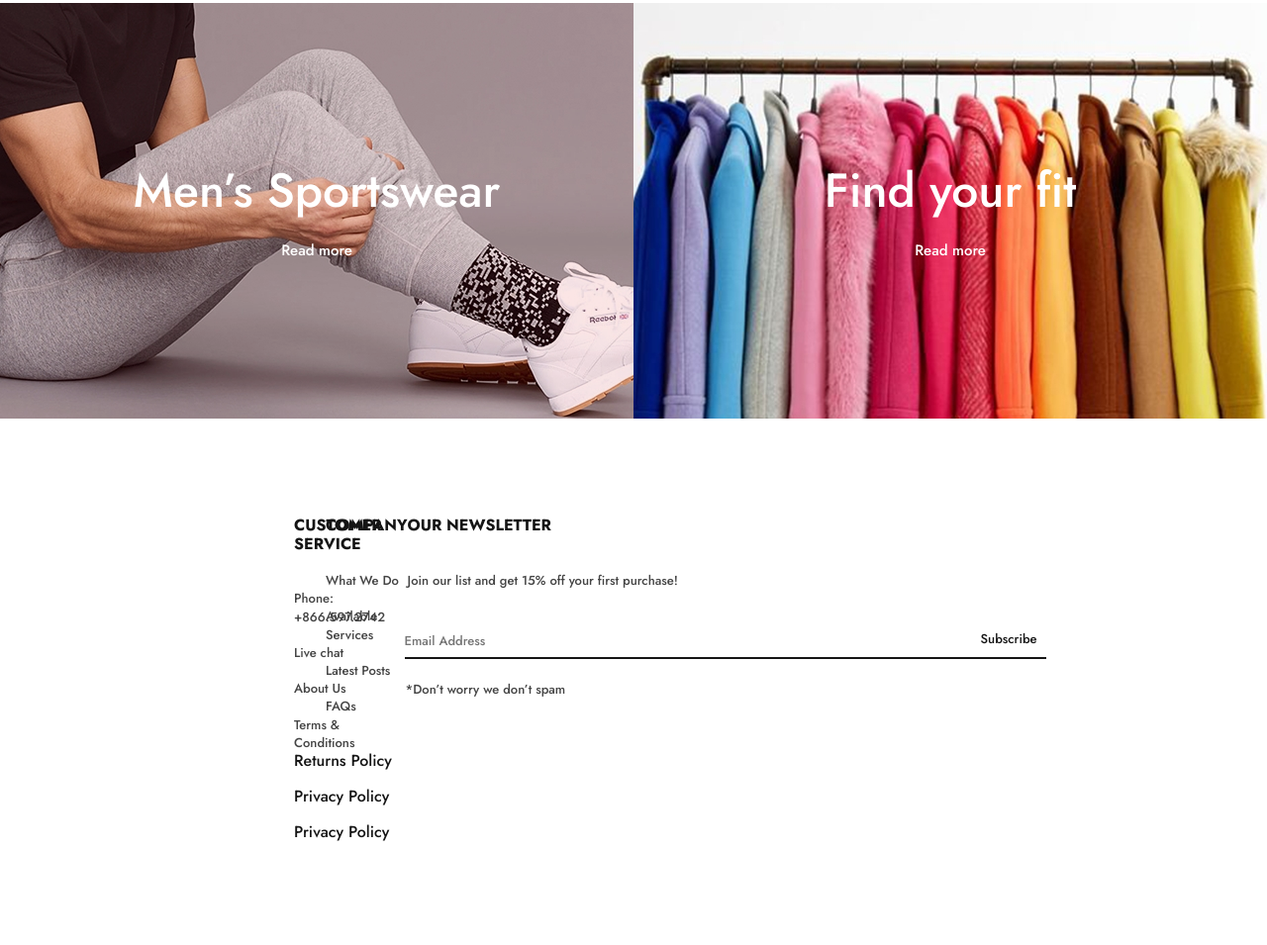
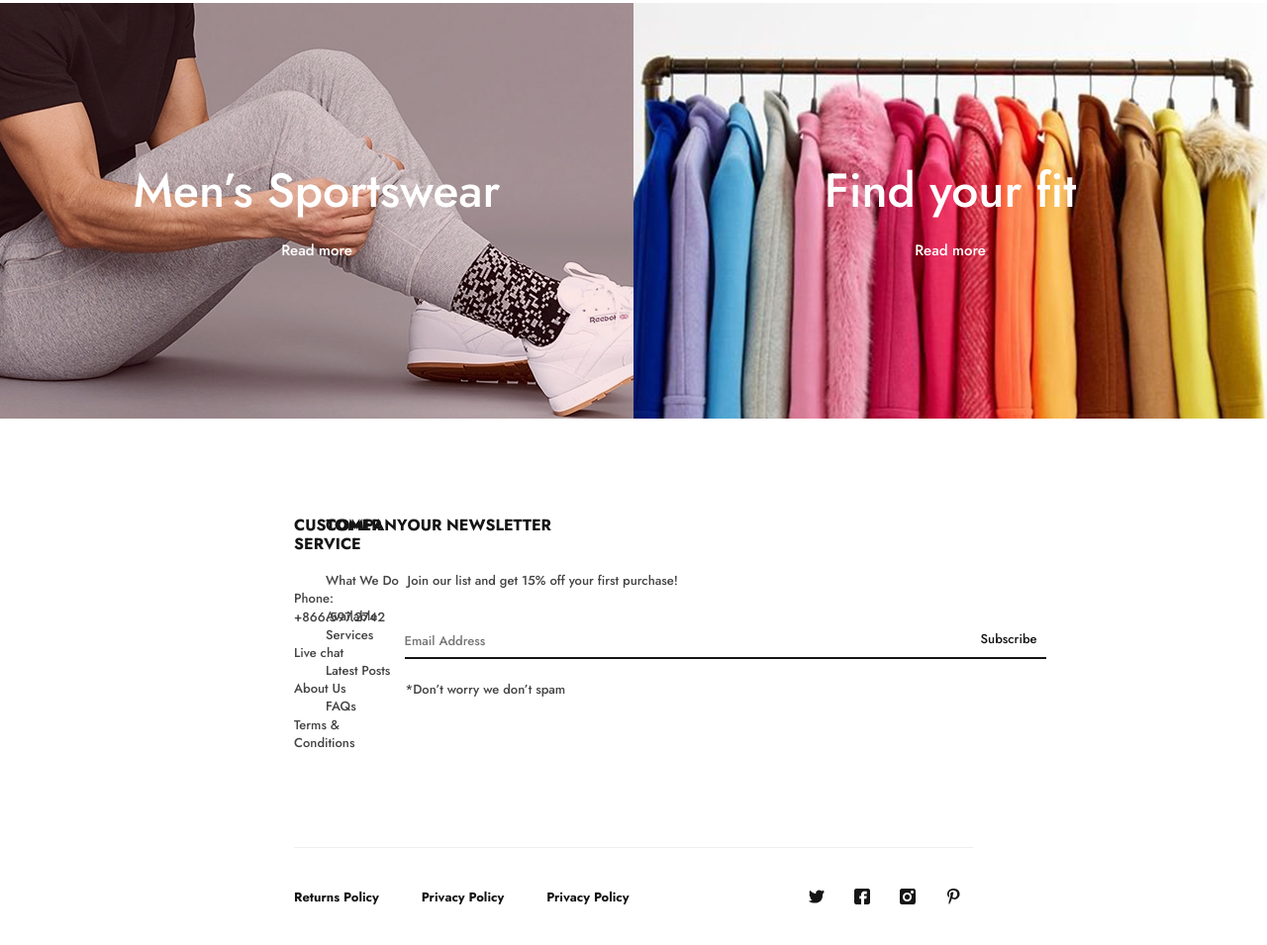
Before and after one commit to Presnia/zone-x, a website: page app/index.html in a window 1280 px wide. Shown: the part 3977-4932 px from the top of the page at 99% size. Drawn offline with Linux system fonts and the light colour scheme.

Commit message:
Footer is done fully

```diff
--- a/app/index.html
+++ b/app/index.html
@@ -323,17 +323,25 @@
 			<div class="footer__bottom">
         <div class="footer__left">
 					<ul class="footer__list footer__list--row">
-						<li class="footer__item"><a href="#" class="footer__link--row">Returns Policy</a></li>
-						<li class="footer__item"><a href="#" class="footer__link--row">Privacy Policy</a></li>
-						<li class="footer__item"><a href="#" class="footer__link--row">Privacy Policy</a></li>
+						<li class="footer__item"><a href="#" class="footer__link footer__link--row">Returns Policy</a></li>
+						<li class="footer__item"><a href="#" class="footer__link footer__link--row">Privacy Policy</a></li>
+						<li class="footer__item"><a href="#" class="footer__link footer__link--row">Privacy Policy</a></li>
 					</ul>
 				</div>
 				<div class="footer__right">
-					<ul class="social">
-						<a href="#" class="social__link social__link--tw" aria-label="Go to twitter"></a>
-						<a href="#" class="social__link social__link--fb" aria-label="Go to facebook"></a>
-						<a href="#" class="social__link social__link--in" aria-label="Go to instagram"></a>
-						<a href="#" class="social__link social__link--pin" aria-label="Go to pinterest"></a>
+					<ul class="social footer__social">
+						<li class="social__item">
+							<a href="#" class="social__link social__link--tw" aria-label="Go to twitter"></a>
+						</li>
+						<li class="social__item">
+							<a href="#" class="social__link social__link--fb" aria-label="Go to facebook"></a>
+						</li>
+						<li class="social__item">
+							<a href="#" class="social__link social__link--in" aria-label="Go to instagram"></a>
+						</li>
+						<li class="social__item">
+							<a href="#" class="social__link social__link--pin" aria-label="Go to pinterest"></a>
+						</li>
 					</ul>
 				</div>
 			</div>
--- a/src/scss/components/_footer.scss
+++ b/src/scss/components/_footer.scss
@@ -2,12 +2,13 @@
   &__content {
     padding: 0 247px;
     padding-top: 99px;
-    padding-bottom: 99px;
+    padding-bottom: 0;
   }
 
   &__top {
     display: flex;
     justify-content: space-between;
+    padding-bottom: 96px;
   }
 
   &__column {
@@ -22,9 +23,30 @@
     }
   }
 
+  &__list {
+    &--row {
+      display: flex;
+      align-items: center;
+
+      .footer__item {
+        margin-bottom: 0;
+
+        &:not(:last-child) {
+          margin-right: 43px;
+        }
+      }
+    }
+  }
+
   &__link {
     font-size: 13px;
     color: var(--color-tundora);
+
+    &--row {
+      font-weight: 700;
+      font-size: 13px;
+      color: var(--color-dark);
+    }
   }
 
   &__title {
@@ -46,6 +68,19 @@
     font-size: 13px;
     font-weight: 500;
     color: var(--color-tundora);
+  }
+
+  &__bottom {
+    display: flex;
+    justify-content: space-between;
+    align-items: center;
+    border-top: 1px solid #eee;
+    padding: 40px 0;
+  }
+
+  &__social {
+    height: 18px;
+    margin-right: 12px;
   }
 }
 
@@ -94,3 +129,40 @@
     color: var(--color-tundora);
   }
 }
+
+.social {
+  display: flex;
+  align-items: center;
+
+  &__item {
+    &:not(:last-child) {
+      margin-right: 30px;
+    }
+  }
+
+  &__link {
+    display: block;
+    width: 16px;
+    height: 16px;
+    background-position: center;
+    background-size: contain;
+    background-repeat: no-repeat;
+
+    &--tw {
+      background-image: url("../../img/twit.png");
+    }
+
+    &--fb {
+      background-image: url("../../img/fb.png");
+    }
+
+    &--in {
+      background-image: url("../../img/inst.png");
+    }
+
+    &--pin {
+      background-image: url("../../img/pinter.png");
+
+    }
+  }
+}
```
Also changed, not shown: src/html/footer.html (+16 -8 lines), app/css/main.min.css, app/img/fb.png (added), app/img/inst.png (added), app/img/pinter.png (added), app/img/twit.png (added), src/img/fb.png (added), src/img/inst.png (added), src/img/pinter.png (added), src/img/twit.png (added), 1 other file.
